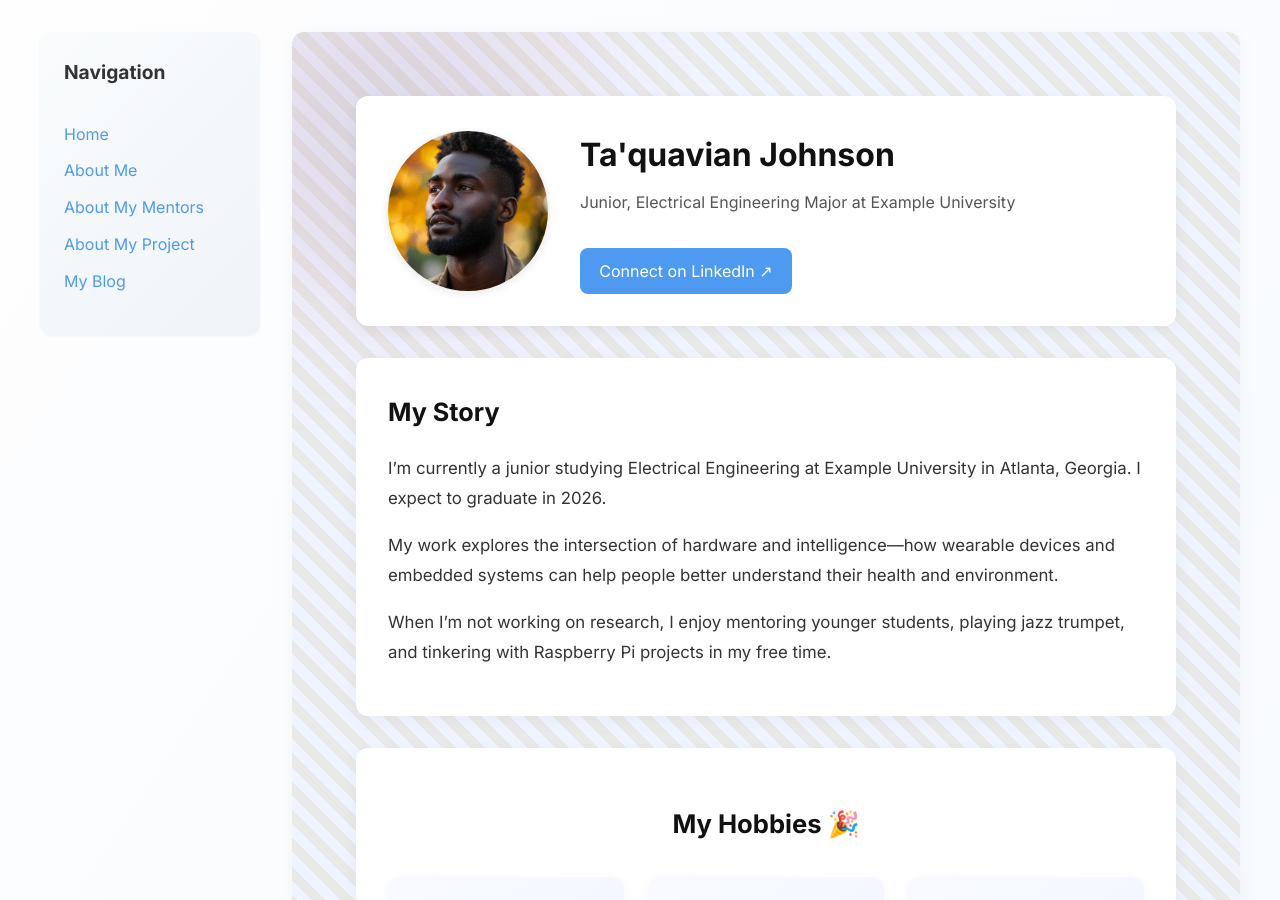
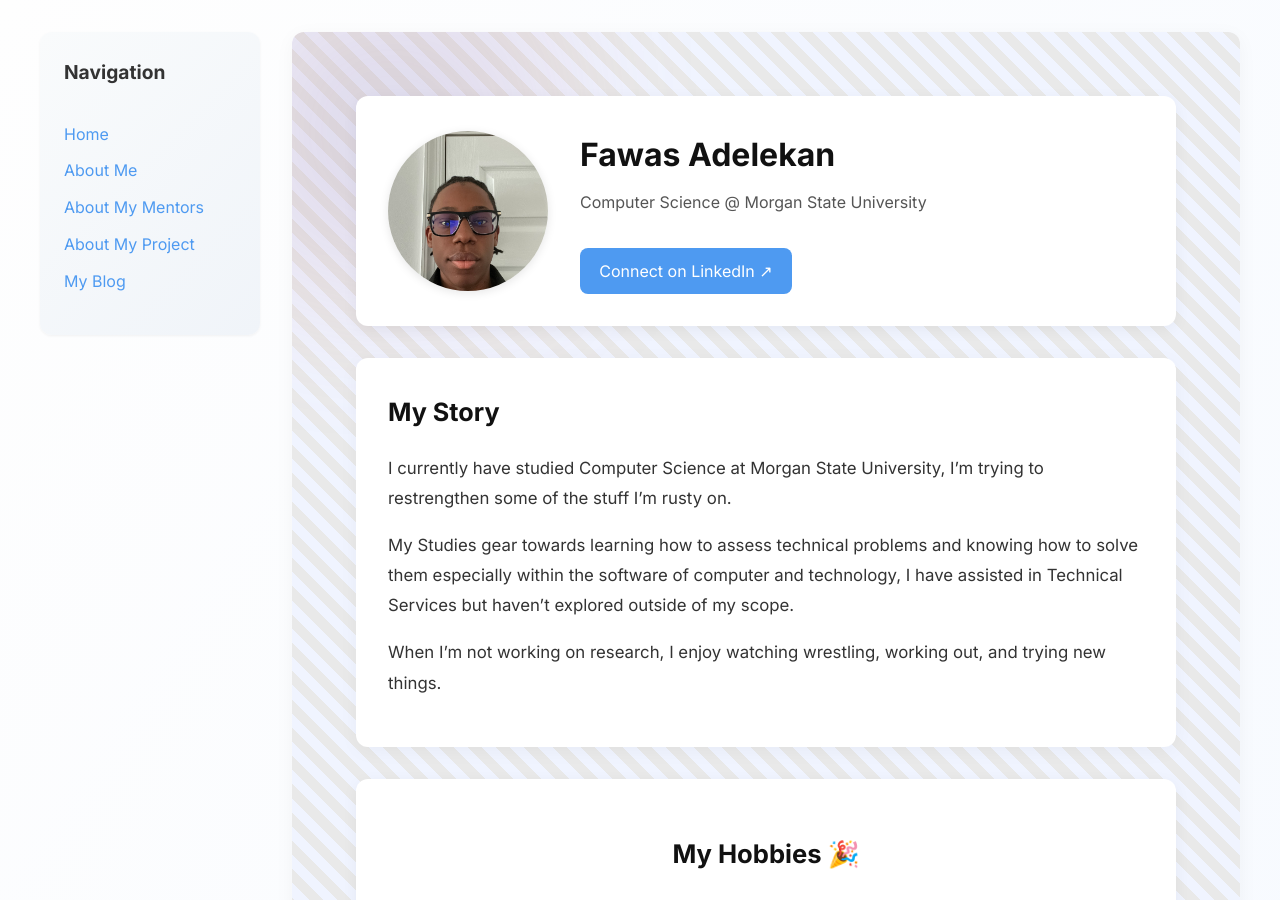
Before and after one commit to ForrestAj/ForrestAj.github.io, a Jekyll site: the page built from pages/about-me.md, in a window 1280 px wide and 900 px high. Built offline with Jekyll 4.4.1, drawn with Linux system fonts in a browser that asks for light colours.

Commit message:
Update about-me.md

```diff
--- a/pages/about-me.md
+++ b/pages/about-me.md
@@ -4,16 +4,16 @@
 permalink: /about-me.html
 
 about:
-  name: Ta'quavian Johnson
-  role: Junior, Electrical Engineering Major at Example University
-  image: /assets/images/me.jpg
-  linkedin: https://www.linkedin.com/in/taquavian-johnson/
+  name: Fawas Adelekan
+  role: Computer Science @ Morgan State University
+  image: /assets/images/me.jpeg
+  linkedin: www.linkedin.com/in/fawas-adelekan-390855250
   bio: |
-    I’m currently a junior studying Electrical Engineering at Example University in Atlanta, Georgia. I expect to graduate in 2026.
+    I currently have studied Computer Science at Morgan State University, I'm trying to restrengthen some of the stuff I'm rusty on.
 
-    My work explores the intersection of hardware and intelligence—how wearable devices and embedded systems can help people better understand their health and environment.
+    My Studies gear towards learning how to assess technical problems and knowing how to solve them especially within the software of computer and technology, I have assisted in Technical Services but haven't explored outside of my scope.
 
-    When I’m not working on research, I enjoy mentoring younger students, playing jazz trumpet, and tinkering with Raspberry Pi projects in my free time.
+    When I’m not working on research, I enjoy watching wrestling, working out, and trying new things.
 
   hobbies:
     - icon: 🎺
```
